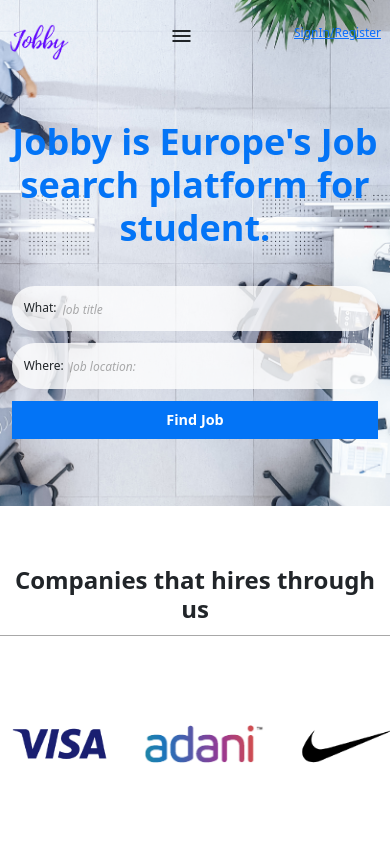
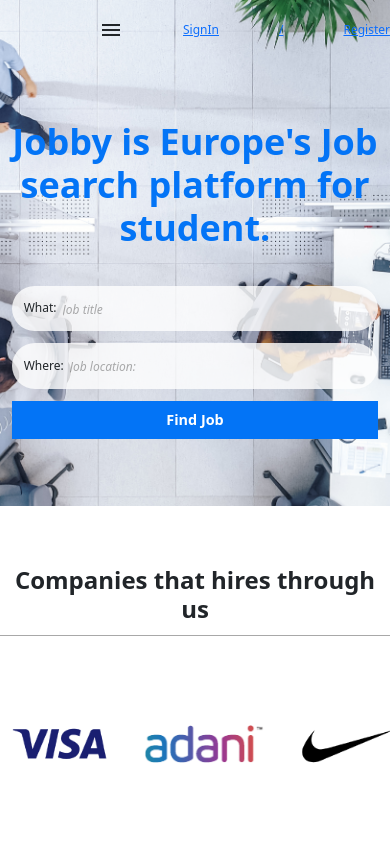
Before and after one commit to Ikfreecharles/Jobby, a React (Create React App) app in the folder jobby-app/: page / in a window 390 px wide. Shown: the top 844 px of the page. Built offline with nearby package versions, Linux system fonts and the light colour scheme.

Commit message:
Newest Version to charles
Here

```diff
--- a/jobby-app/src/Components/Nav/Nav.js
+++ b/jobby-app/src/Components/Nav/Nav.js
@@ -19,8 +19,9 @@
     };
   }, []);
   return (
-    <section className="container n-container">
-      <div className="n-logo">
+    <section className="n-container">
+       <div className="n-container-2">
+       <div className="n-logo">
         <img src={Jobby} alt="logo"/>
       </div>
       <span class="material-icons">menu</span>
@@ -63,6 +64,9 @@
           </div>
         </Link>
       )}
+
+       </div>
+
     </section>
   );
 }
--- a/jobby-app/src/Components/Nav/nav.css
+++ b/jobby-app/src/Components/Nav/nav.css
@@ -9,13 +9,23 @@
 }
 
 .n-container {
-  position: absolute;
-  top: 2rem;
+ position: fixed;
+height: 5rem;
   width: 100%;
   display: flex;
   flex-direction: row;
   justify-content: space-between;
 }
+
+.n-container-2{
+  width: 80%;
+  margin: 0 auto;
+  height: 100%;
+  display: flex;
+  justify-content: space-between;
+  align-items: center;
+}
+
 .n-container .material-icons {
   display: none;
 }
@@ -26,7 +36,6 @@
 .n-menu ul {
   display: flex;
   flex-direction: row;
-  margin-left: 5rem;
 }
 
 .n-menu li {
--- a/jobby-app/src/Components/Nav/navMediaquery.css
+++ b/jobby-app/src/Components/Nav/navMediaquery.css
@@ -1,7 +1,10 @@
 @media only screen and (min-width: 200px) and (max-width: 420px) {
+  .n-container .n-menu {
+    display: flex;
 
-  .n-container .n-menu {
-    display: none;
+  }
+  .n-container span{
+      margin-left: 5rem;
   }
 
   .n-menu {
@@ -12,21 +15,19 @@
     display: flex;
     flex-direction: column;
     background-color: rgba(0, 0, 0, 0.6);
-
     align-items: center;
     justify-content: center;
-
     margin-top: 20px;
-
+    display: none;
   }
 
   .n-menu ul li {
     color: white;
     padding-bottom: 3rem;
+    justify-content: center;
+    margin: 0 auto;
+  }
 
-   justify-content: center;
-   margin: 0 auto;
-  }
   .n-container .material-icons {
     display: block;
   }
```
